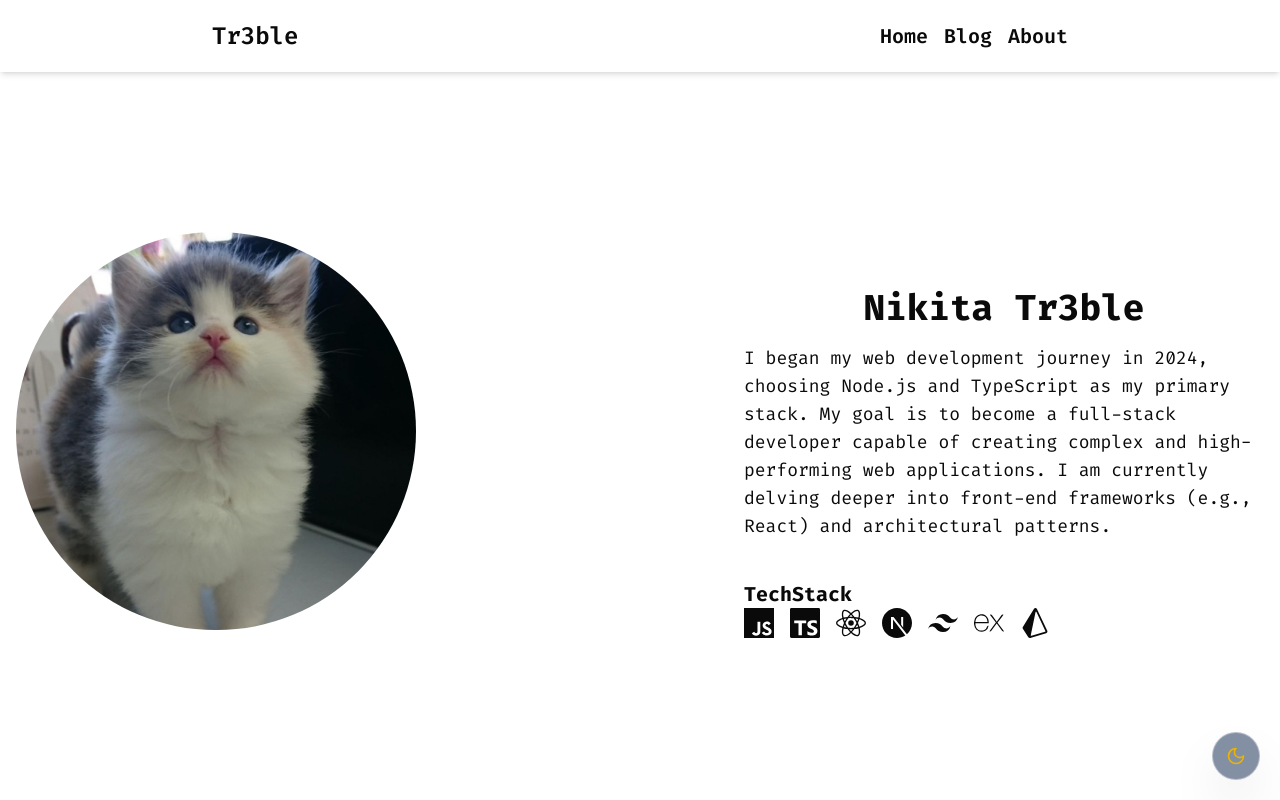
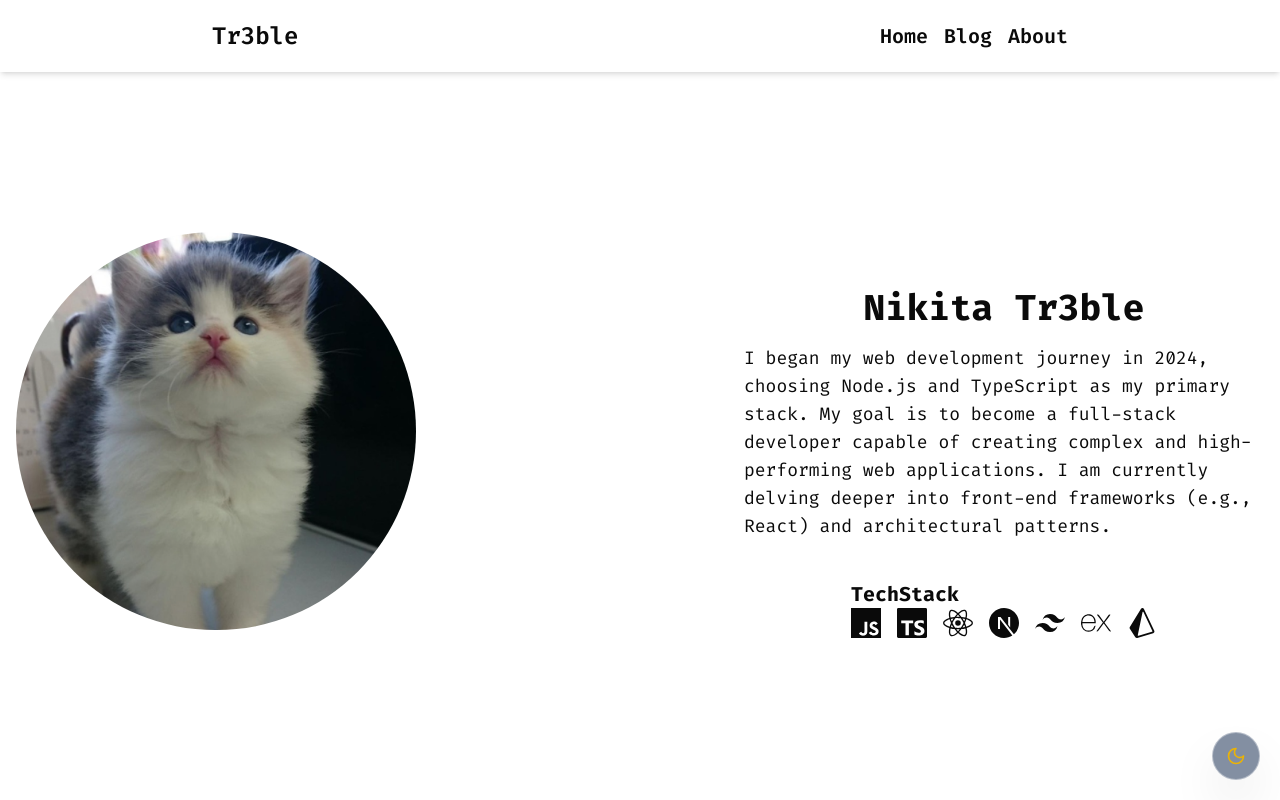
Before and after one commit to tr3bleee/Tr3bleSite, a Next.js app: page /about in a window 1280 px wide. Built offline with nearby package versions, Linux system fonts and the light colour scheme.

Commit message:
Update About page layout to center TechStack component

```diff
--- a/src/app/about/page.tsx
+++ b/src/app/about/page.tsx
@@ -22,7 +22,7 @@ export default function About() {
 							applications. I am currently delving deeper into front-end
 							frameworks (e.g., React) and architectural patterns.
 						</p>
-						<div className="mt-10 w-full flex">
+						<div className="mt-10 w-full flex justify-center">
 							<TechStack />
 						</div>
 					</div>
```
